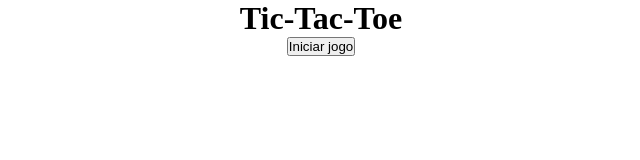
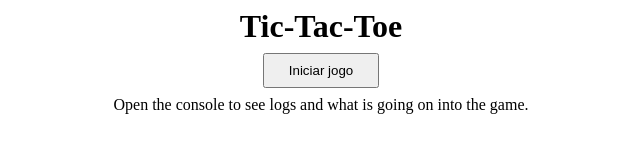
Before and after one commit to Mariutti/top-tic-tac-toe, a plain HTML site: page index.html in a window 1280 px wide. Shown: the whole page, without its empty margins (319-959 px from the left). Drawn offline with Linux system fonts and the light colour scheme.

Commit message:
message and a better styling look to simple page

```diff
--- a/index.html
+++ b/index.html
@@ -8,8 +8,10 @@
     <link rel="shortcut icon" href="#">
 </head>
 <body>
-    <h1 class="center">Tic-Tac-Toe</h1>
-    <button id="startButton" type="button" class="centerButton">Iniciar jogo</button>
+    <h1 class="text-center padding-medium">Tic-Tac-Toe</h1>
+    <button id="startButton" type="button" class="btn-center padding-medium">Iniciar jogo</button>
+
+    <p class="text-center padding-medium">Open the console to see logs and what is going on into the game.</p>
 
     <script src="./script2.js" type="module"></script>
 </body>
--- a/style.css
+++ b/style.css
@@ -4,11 +4,15 @@
     padding: 0;
 }
 
-.center {
+.text-center {
     text-align: center;
 }
 
-.centerButton {
+.btn-center {
     display: block;
     margin: auto;
 }
+
+.padding-medium {
+    padding: 0.5rem 1.5rem;
+}
```
Also changed, not shown: script2.js (+8 -8 lines).
